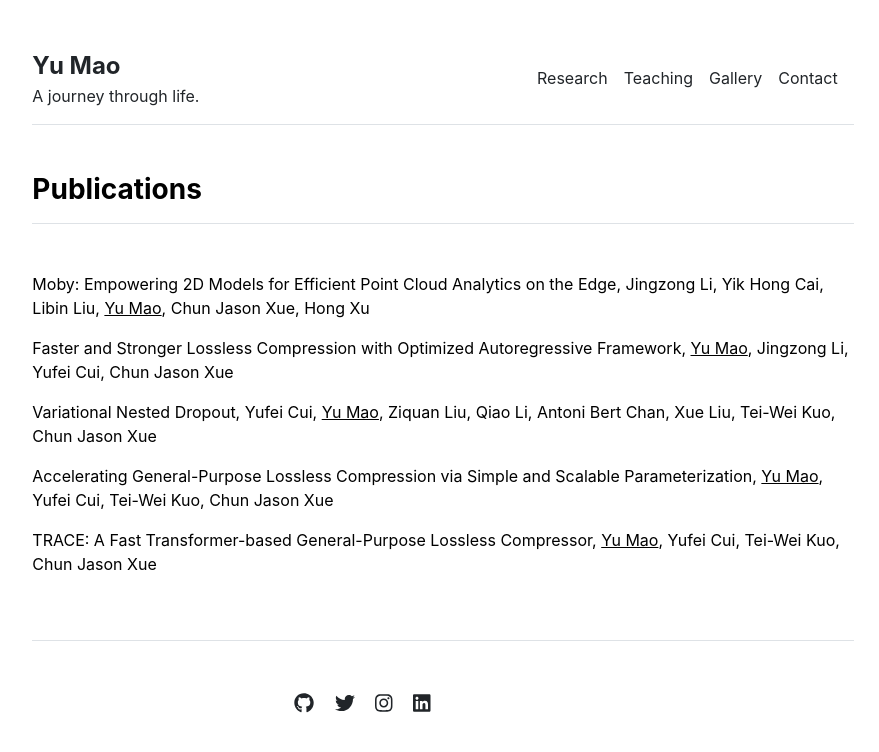
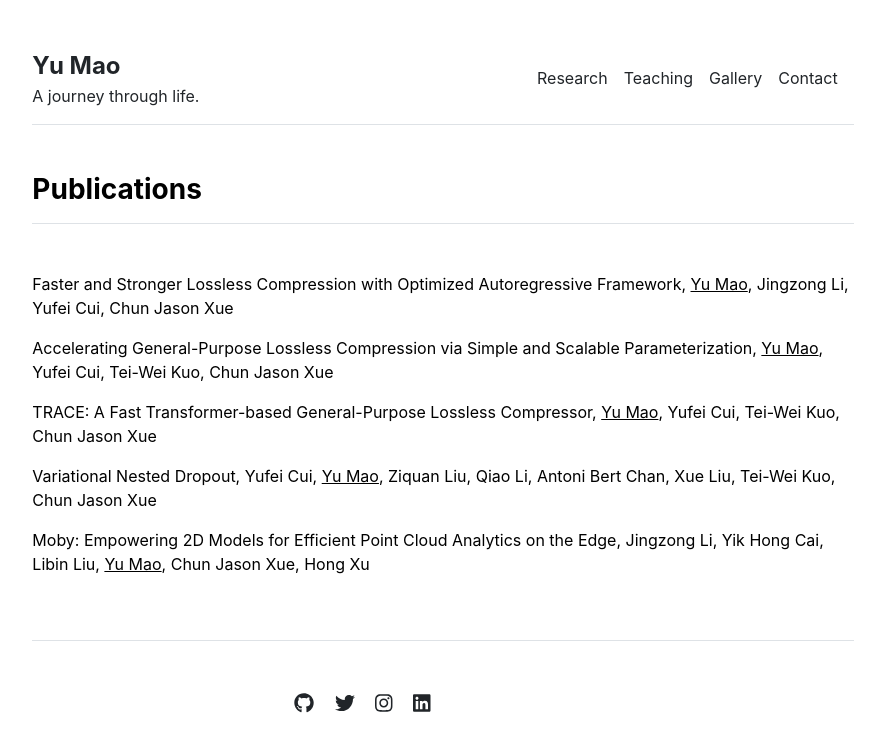
Before and after one commit to mynotwo/academic, a Jekyll site: the page built from publications.md, in a window 1280 px wide. Shown: the top 752 px of the page, without its empty margins (197-1076 px from the left). Built offline with Jekyll 4.4.1, drawn with Linux system fonts in a browser that asks for light colours.

```diff
--- a/_data/publications.yml
+++ b/_data/publications.yml
@@ -6,8 +6,8 @@ featured:
 - {name: 'Moby: Empowering 2D Models for Efficient Point Cloud Analytics on the Edge. (MM 23)', url: 'https://arxiv.org/pdf/2302.09221.pdf', author: 'Jingzong Li, Yik Hong Cai, Libin Liu, <u>Yu Mao</u>, Chun Jason Xue, Hong Xu', venue: 'ACM International Conference on Multimedia (<b>MM</b>), Ottawa, 2023', slide: ''}
 
 index:
-- {name: 'Moby: Empowering 2D Models for Efficient Point Cloud Analytics on the Edge', url: 'https://arxiv.org/pdf/2302.09221.pdf', author: 'Jingzong Li, Yik Hong Cai, Libin Liu, <u>Yu Mao</u>, Chun Jason Xue, Hong Xu', venue: 'ACM International Conference on Multimedia (<b>MM</b>), Ottawa, 2023', slide: ''}
 - {name: 'Faster and Stronger Lossless Compression with Optimized Autoregressive Framework', url: 'share/pac-dac23.pdf', author: '<u>Yu Mao</u>, Jingzong Li, Yufei Cui, Chun Jason Xue', venue: 'ACM/IEEE Design Automation Conference (<b>DAC</b>), San Francisco, 2023', slide: 'share/slides/pac-dac23-slide.pdf'}
-- {name: 'Variational Nested Dropout', url: 'https://ieeexplore.ieee.org/document/10049079/', author: 'Yufei Cui, <u>Yu Mao</u>, Ziquan Liu, Qiao Li, Antoni Bert Chan, Xue Liu, Tei-Wei Kuo, Chun Jason Xue', venue: 'IEEE Transactions on Pattern Analysis and Machine Intelligence (<b>TPAMI</b>)', slide: ''}
 - {name: 'Accelerating General-Purpose Lossless Compression via Simple and Scalable Parameterization', url: 'share/oreo-mm23.pdf', author: '<u>Yu Mao</u>, Yufei Cui, Tei-Wei Kuo, Chun Jason Xue', venue: 'ACM International Conference on Multimedia (<b>MM</b>), Lisbon, 2022', slide: ''}
 - {name: 'TRACE: A Fast Transformer-based General-Purpose Lossless Compressor', url: 'share/trace-www22.pdf', author: '<u>Yu Mao</u>, Yufei Cui, Tei-Wei Kuo, Chun Jason Xue', venue: 'ACM Web Conference (<b>WWW</b>), Lyon, 2022', slide: ''}
+- {name: 'Variational Nested Dropout', url: 'https://ieeexplore.ieee.org/document/10049079/', author: 'Yufei Cui, <u>Yu Mao</u>, Ziquan Liu, Qiao Li, Antoni Bert Chan, Xue Liu, Tei-Wei Kuo, Chun Jason Xue', venue: 'IEEE Transactions on Pattern Analysis and Machine Intelligence (<b>TPAMI</b>)', slide: ''}
+- {name: 'Moby: Empowering 2D Models for Efficient Point Cloud Analytics on the Edge', url: 'https://arxiv.org/pdf/2302.09221.pdf', author: 'Jingzong Li, Yik Hong Cai, Libin Liu, <u>Yu Mao</u>, Chun Jason Xue, Hong Xu', venue: 'ACM International Conference on Multimedia (<b>MM</b>), Ottawa, 2023', slide: ''}
```
